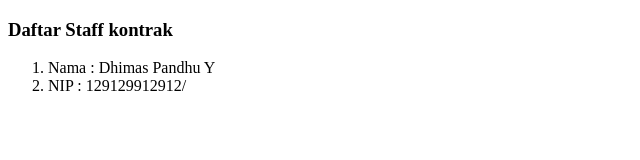
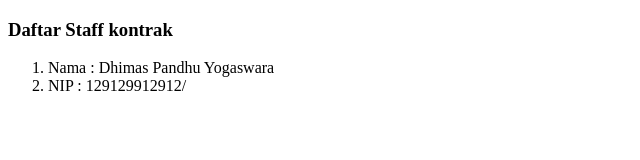
Before and after one commit to Fabian041/testing, a plain HTML site: page code/staffKontrak.html in a window 1280 px wide. Shown: the full height of the page, 0-640 px from the left. Drawn offline with Linux system fonts and the light colour scheme.

Commit message:
Name revision staff kontrak

```diff
--- a/code/staffKontrak.html
+++ b/code/staffKontrak.html
@@ -9,7 +9,7 @@
 <body>
     <h3>Daftar Staff kontrak</h3>
     <ol>
-        <li>Nama : Dhimas Pandhu Y</li>
+        <li>Nama : Dhimas Pandhu Yogaswara</li>
         <li>NIP : 129129912912/</li>
     </ol>
 </body>
```
